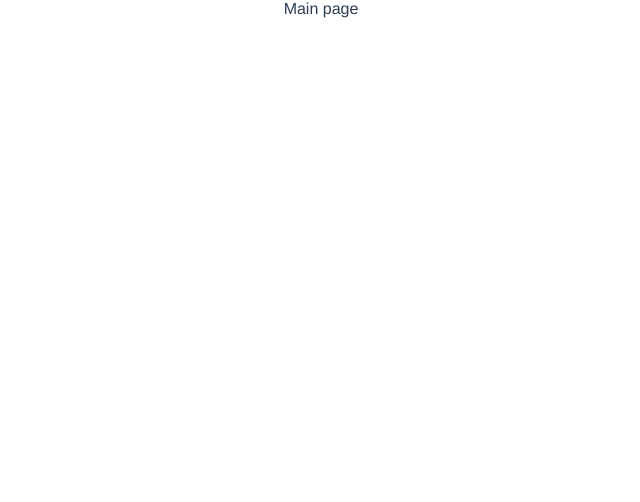
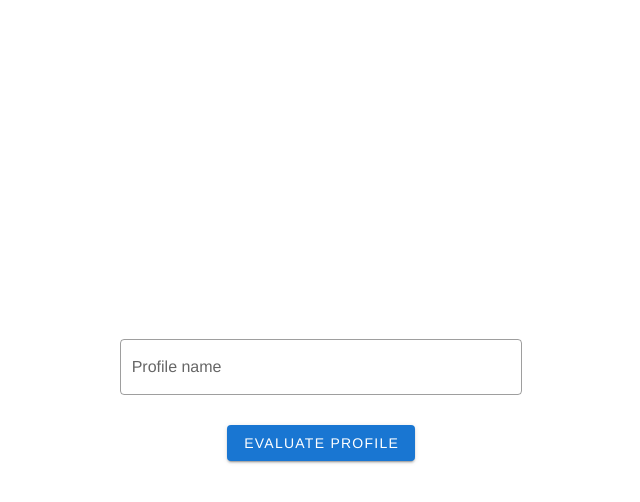
Before and after one commit to kannadan/ACP2-Twitter-Profile-Scoring, a Vue app in the folder twitter-rater-ui/: page / in a window 1280 px wide. Shown: the top 502 px of the page, without its empty margins (319-959 px from the left). Built offline with nearby package versions, Linux system fonts and the light colour scheme.

Commit message:
main page can search profile

```diff
--- a/twitter-rater-ui/src/App.vue
+++ b/twitter-rater-ui/src/App.vue
@@ -1,6 +1,8 @@
 <template>
   <div id="app">
-    <router-view/>
+    <v-app>
+      <router-view/>
+    </v-app>
   </div>
 </template>
 
--- a/twitter-rater-ui/src/components/MainPage.vue
+++ /dev/null
@@ -1,15 +0,0 @@
-<template>
-    <div>
-        Main page
-    </div>
-</template>
-
-<script>
-    export default {
-        name: "MainPage"
-    }
-</script>
-
-<style lang="scss" scoped>
-
-</style>
--- a/twitter-rater-ui/src/router/index.js
+++ b/twitter-rater-ui/src/router/index.js
@@ -1,7 +1,7 @@
 import Vue from 'vue'
 import VueRouter from 'vue-router'
-import MainPage from '@/components/MainPage'
-import ProfilePage from '@/components/ProfilePage'
+import MainPage from '@/views/MainPage'
+import ProfilePage from '@/views/ProfilePage'
 
 Vue.use(VueRouter)
 
--- a/twitter-rater-ui/src/views/About.vue
+++ /dev/null
@@ -1,5 +0,0 @@
-<template>
-  <div class="about">
-    <h1>This is an about page</h1>
-  </div>
-</template>
--- /dev/null
+++ b/twitter-rater-ui/src/views/MainPage.vue
@@ -0,0 +1,47 @@
+<template>
+    <v-container fill-height fluid>
+        <v-row align="center" justify="center">
+            <v-col md="4">
+                <v-text-field
+                    v-model="searchTerm"
+                    label="Profile name"
+                    outlined
+                    >
+                </v-text-field>
+                <v-btn color="primary" @click="getProfile">
+                    Evaluate profile
+                </v-btn>
+            </v-col>
+        </v-row>
+    </v-container>
+</template>
+
+<script>
+    export default {
+        name: "MainPage",
+        data() {
+            return {
+                searchTerm: ""
+            }
+        },
+        methods: {
+            getProfile(){
+                console.log("Profile search " + this.searchTerm)
+                fetch("http://192.168.1.108:5000/api/GetProfile?username=" + this.searchTerm)
+                    .then(response => response.json())
+                    .then((data) => {
+                        console.log(data)
+                        if(data)
+                            this.$router.push("Profile")
+                    })
+                    .catch((e) => {
+                        console.log("Error", e)
+                    })
+            }
+        },
+    }
+</script>
+
+<style lang="scss" scoped>
+
+</style>
```
Also changed, not shown: twitter-rater-ui/src/views/Home.vue (deleted, +0 -18 lines), twitter-rater-ui/src/views/ProfilePage.vue (renamed from twitter-rater-ui/src/components/ProfilePage.vue), 2 other files (tests, documents, lock files or other folders).
